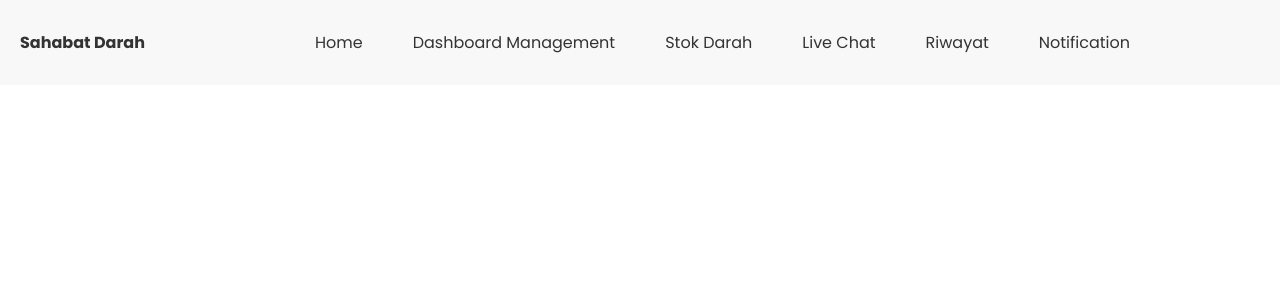
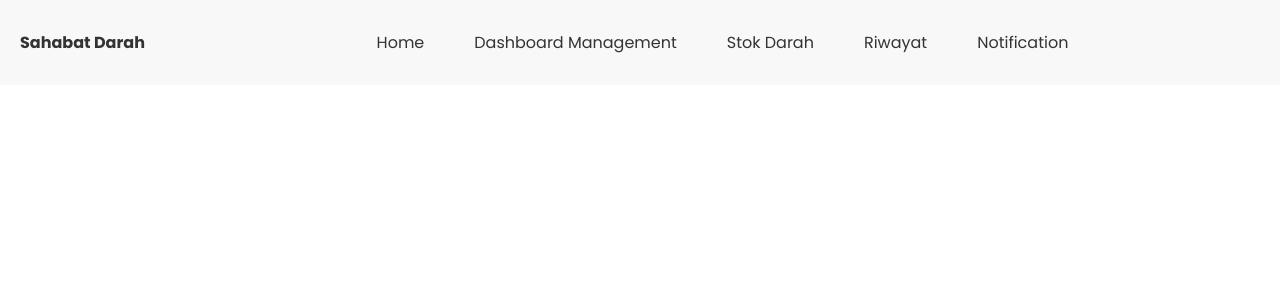
Before and after one commit to ferdiiiandraa/sahabat-darah, a Laravel app: template Project-Sahabat-Darah/resources/views/template/header.blade.php in a window 1280 px wide. Shown: the top 300 px of the page. Run offline with Laravel 12, Linux system fonts and the light colour scheme; the template is opened without the code that fills it, so the values that code supplies are empty; parts of the project's set-up code (start-up, migrations or seed data) failed here and were passed over.

Commit message:
Update header.blade.php
update header dashboard

```diff
--- a/Project-Sahabat-Darah/resources/views/template/header.blade.php
+++ b/Project-Sahabat-Darah/resources/views/template/header.blade.php
@@ -65,7 +65,6 @@
             <a href="#">Home</a>
             <a href="{{ route('rs.dashboard') }}">Dashboard Management</a>
             <a href="#">Stok Darah</a>
-            <a href="#">Live Chat</a>
             <a href="#">Riwayat</a>
             <a href="#">Notification</a>
         </nav>
```
